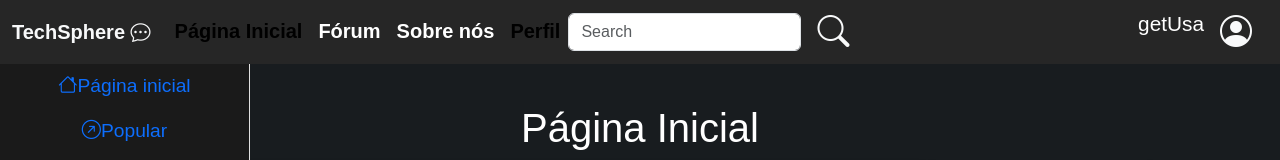
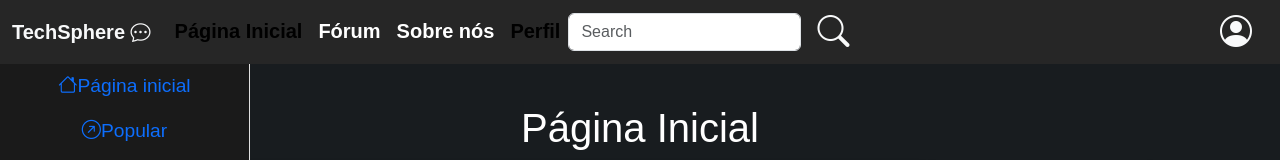
Before and after one commit to Gustavolima07/proj_react, a React (Vite) app in the folder vite-project/: page / in a window 1280 px wide. Shown: the top 160 px of the page. Built offline with nearby package versions, Linux system fonts and the light colour scheme; no server answers.

Commit message:
Getusa removido

```diff
--- a/vite-project/src/components/NavBar/NavBar.jsx
+++ b/vite-project/src/components/NavBar/NavBar.jsx
@@ -66,7 +66,7 @@ const NavBar = () => {
                             </ul>
 
                         <div className="d-flex gap-3 align-items-center justify-content-center">
-                            <p name="navNome">getUsa{getUsarioLogado()}</p>
+                            <p name="navNome">{getUsarioLogado()}</p>
                                 <NavLink to="/Login">
                                      <span className="text-decoration-none text-light fs-2 me-3"><i class="bi bi-person-circle"></i></span>
                                 </NavLink>
```
